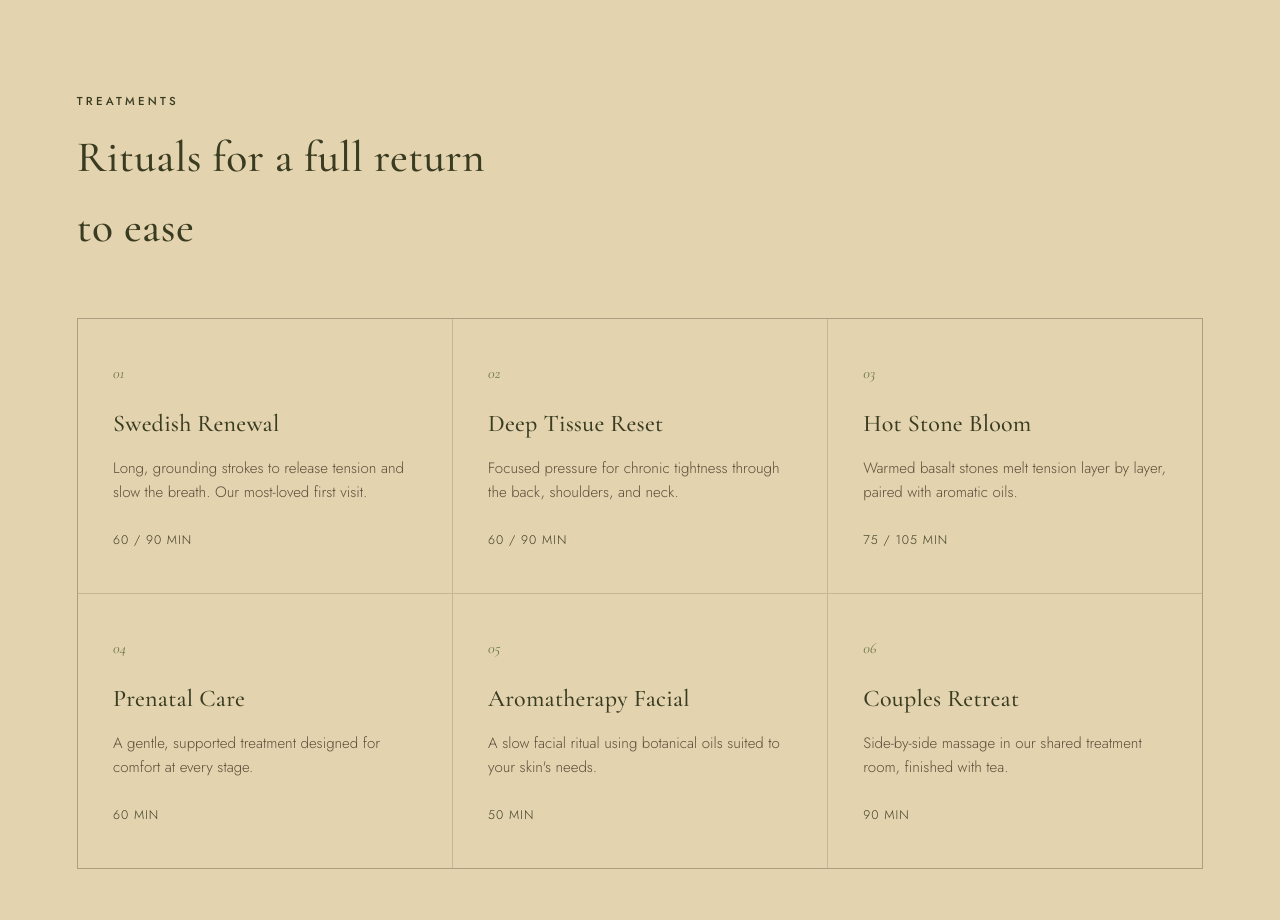
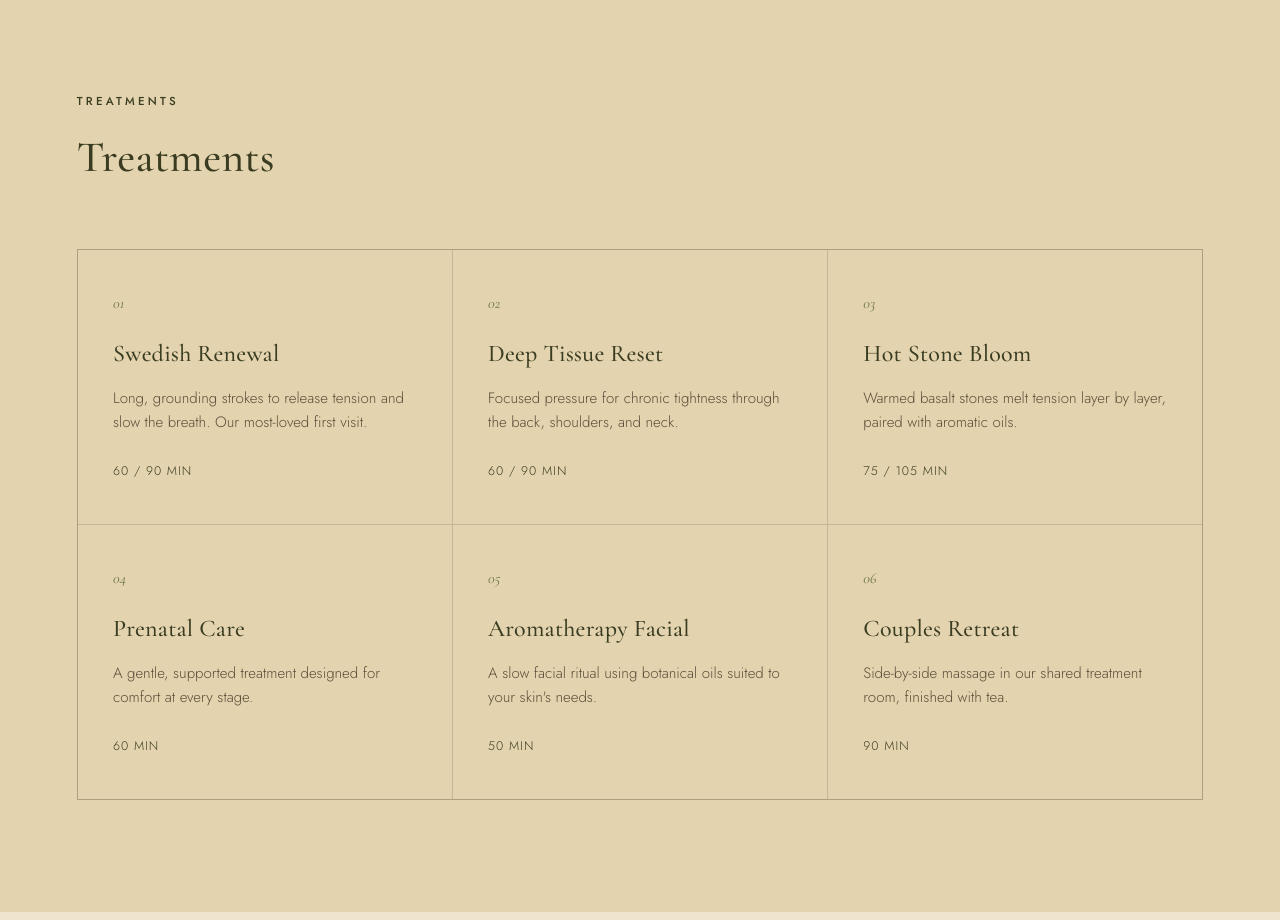
Before and after one commit to RebloomBb/Rebloom-spa, a plain HTML site: page index.html in a window 1280 px wide. Shown: the part 820-1740 px from the top of the page. Drawn offline with nearby package versions, Linux system fonts and the light colour scheme.

Commit message:
Add files via upload

```diff
--- a/index.html
+++ b/index.html
@@ -431,7 +431,7 @@
   <section class="services reveal" id="services">
     <div class="section-head">
       <span class="eyebrow">Treatments</span>
-      <h2>Rituals for a full return to ease</h2>
+      <h2>Treatments</h2>
     </div>
     <div class="service-grid">
       <div class="service-card">
```
